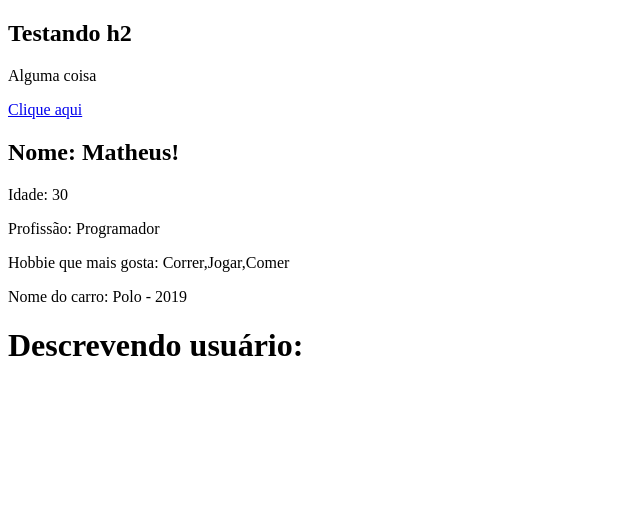
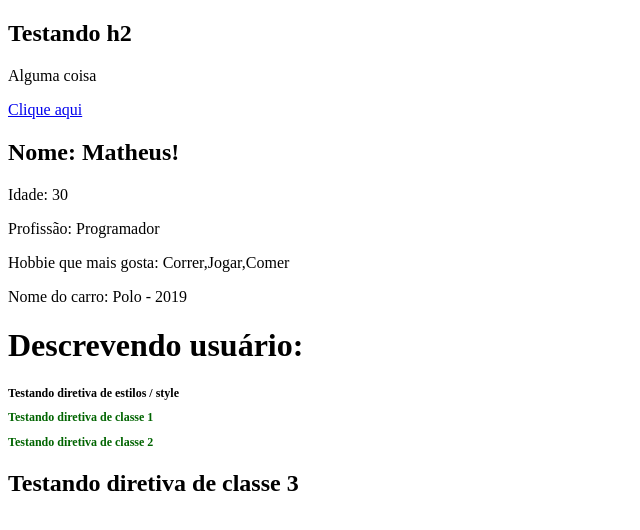
Before and after one commit to AencioVinicius2/angular_library, an Angular app in the folder Section2/projeto-moments/: page / in a window 1280 px wide. Shown: the top 530 px of the page, without its empty margins (0-640 px from the left). Built offline with nearby package versions, Linux system fonts and the light colour scheme.

Commit message:
feat: add directives component

```diff
--- a/Section2/projeto-moments/src/app/app.component.html
+++ b/Section2/projeto-moments/src/app/app.component.html
@@ -5,3 +5,4 @@
 </div>
 <app-first-component></app-first-component>
 <app-parent-data [name]="userName" [userData]="userData"></app-parent-data>
+<app-directives></app-directives>
--- a/Section2/projeto-moments/src/app/app.component.ts
+++ b/Section2/projeto-moments/src/app/app.component.ts
@@ -3,6 +3,7 @@
 import { RouterOutlet } from '@angular/router';
 import { FirstComponentComponent } from "./components/first-component/first-component.component";
 import { ParentDataComponent } from "./components/parent-data/parent-data.component";
+import { DirectivesComponent } from "./components/directives/directives.component";
 
 @Component({
   selector: 'app-root',
@@ -11,7 +12,8 @@
     CommonModule,
     RouterOutlet,
     FirstComponentComponent,
-    ParentDataComponent
+    ParentDataComponent,
+    DirectivesComponent
 ],
   templateUrl: './app.component.html',
   styleUrl: './app.component.css'
--- /dev/null
+++ b/Section2/projeto-moments/src/app/components/directives/directives.component.css
@@ -0,0 +1,11 @@
+.small-title {
+  font-size: 12px;
+}
+
+.green-title {
+  color: darkgreen;
+}
+
+.under-title {
+  text-decoration: underline;
+}
--- /dev/null
+++ b/Section2/projeto-moments/src/app/components/directives/directives.component.html
@@ -0,0 +1,6 @@
+<h2 [style]="{'font-size': '12px'}">
+  Testando diretiva de estilos / style
+</h2>
+<h2 [class]="classes">Testando diretiva de classe 1</h2>
+<h2 [class]="classes">Testando diretiva de classe 2</h2>
+<h2 [class]="underline">Testando diretiva de classe 3</h2>
--- /dev/null
+++ b/Section2/projeto-moments/src/app/components/directives/directives.component.ts
@@ -0,0 +1,22 @@
+import { Component, OnInit } from '@angular/core';
+
+@Component({
+  selector: 'app-directives',
+  standalone: true,
+  imports: [],
+  templateUrl: './directives.component.html',
+  styleUrl: './directives.component.css'
+})
+export class DirectivesComponent implements OnInit {
+  size = 40;
+  font = 'Arial';
+  color = 'red';
+
+  classes = ["green-title", "small-title"];
+
+  underline = 'underline-title';
+
+  constructor() {}
+
+  ngOnInit(): void {}
+}
```
Also changed, not shown: 2 other files (tests, documents, lock files or other folders).
